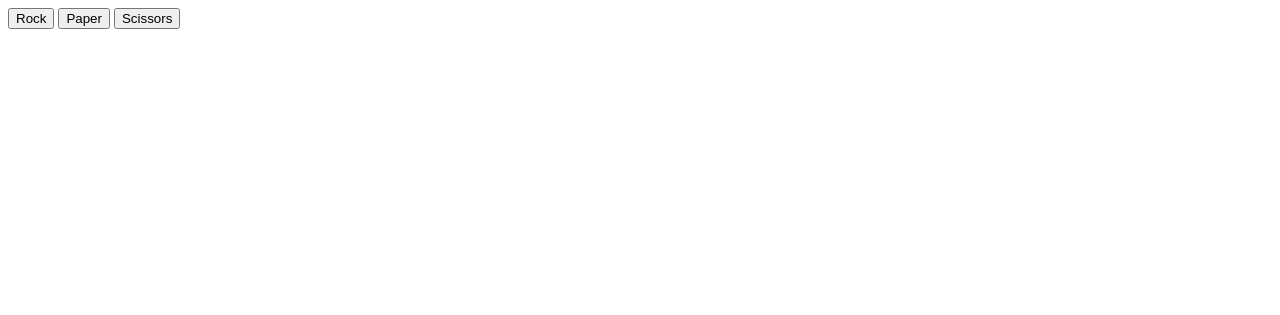
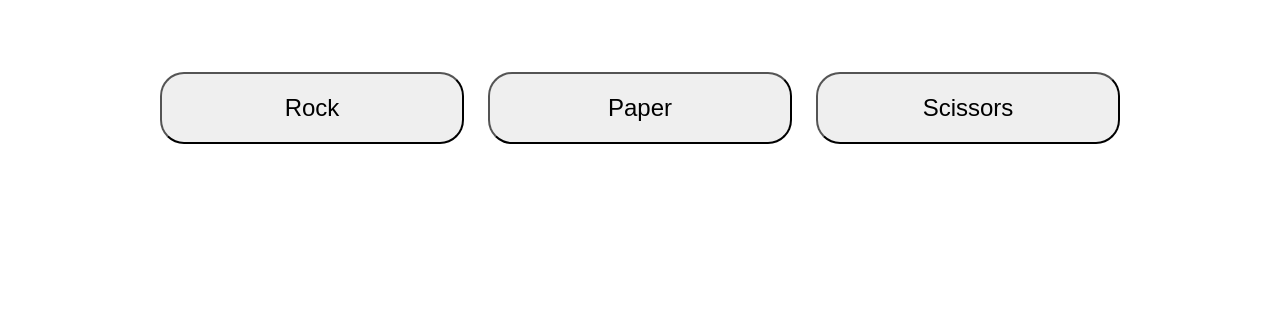
Before and after one commit to Mustafa-haj-hamoud/odin-rockpaperscissors, a plain HTML site: page index.html in a window 1280 px wide. Drawn offline with Linux system fonts and the light colour scheme.

Commit message:
Add basic CSS with HTML structure

```diff
--- a/index.html
+++ b/index.html
@@ -4,16 +4,19 @@
     <meta charset="UTF-8">
     <meta name="viewport" content="width=device-width, initial-scale=1.0">
     <title>Rock Paper Scissors</title>
+    <link href="./styles.css" rel="stylesheet">
 </head>
 <body>
-    <div id="buttons-div">
-        <button id="rock">Rock</button>
-        <button id="paper">Paper</button>
-        <button id="scissors">Scissors</button>
+    <div class="container">
+        <div id="buttons-div">
+            <button id="rock">Rock</button>
+            <button id="paper">Paper</button>
+            <button id="scissors">Scissors</button>
+        </div>
+
+        <div class="result" id="result"></div>
+        <div class="result" id="current-score"></div>
     </div>
-
-    <div id="result"></div>
-    <div id="current-score"></div>
 
     <script src="./javascript.js"></script>
 </body>
--- /dev/null
+++ b/styles.css
@@ -0,0 +1,32 @@
+body{
+    margin-top: 2rem;
+    display: flex;
+    justify-content: center;
+}
+
+* {
+    font-size: x-large;
+}
+
+#buttons-div {
+    display:flex;
+    width: 75vw;
+    justify-content: center;
+    align-items: center;
+    gap:1rem;
+    margin: 1rem 0;
+}
+
+#buttons-div button{
+    flex: 1;
+    text-align: center;
+    height: 3rem;
+    width: 3rem;
+    border-radius: 1rem;
+}
+
+.result {
+    text-align: center;
+    padding: 1rem;
+    margin: 1rem 0;
+}
```
